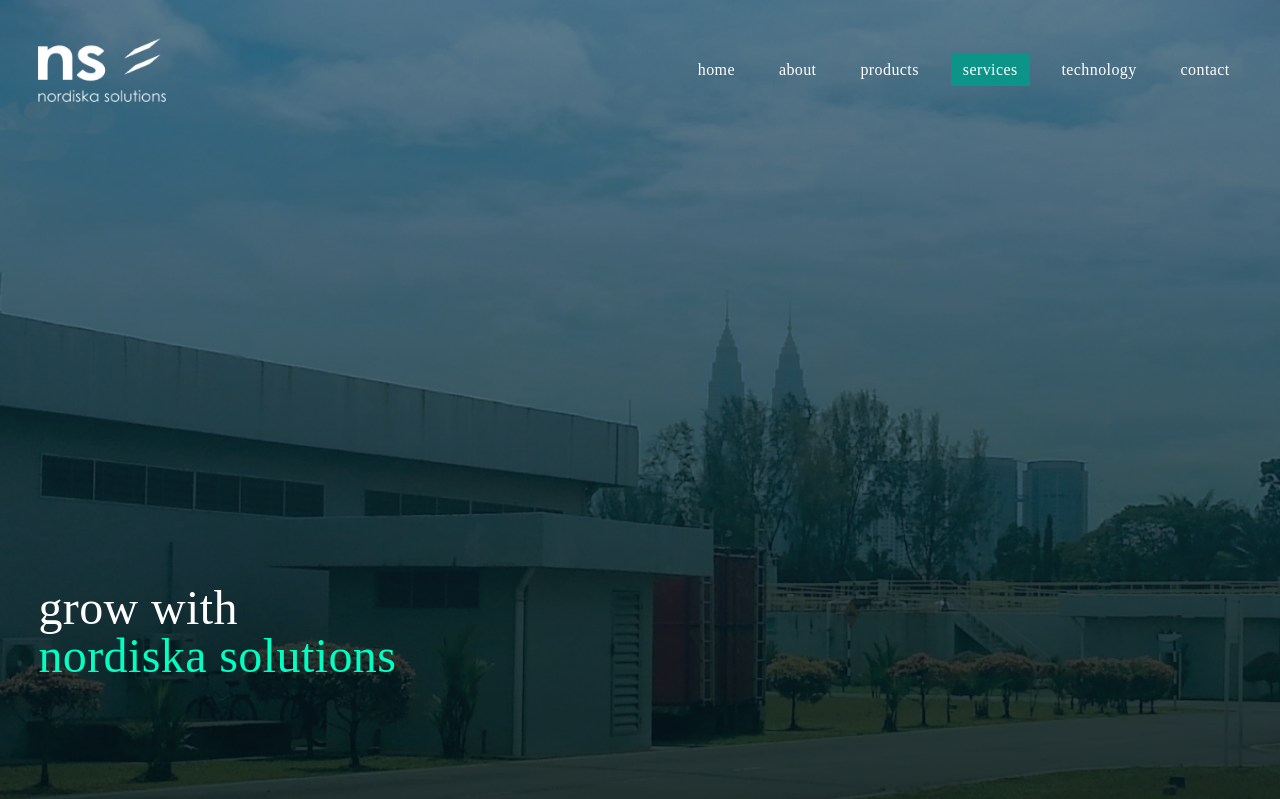
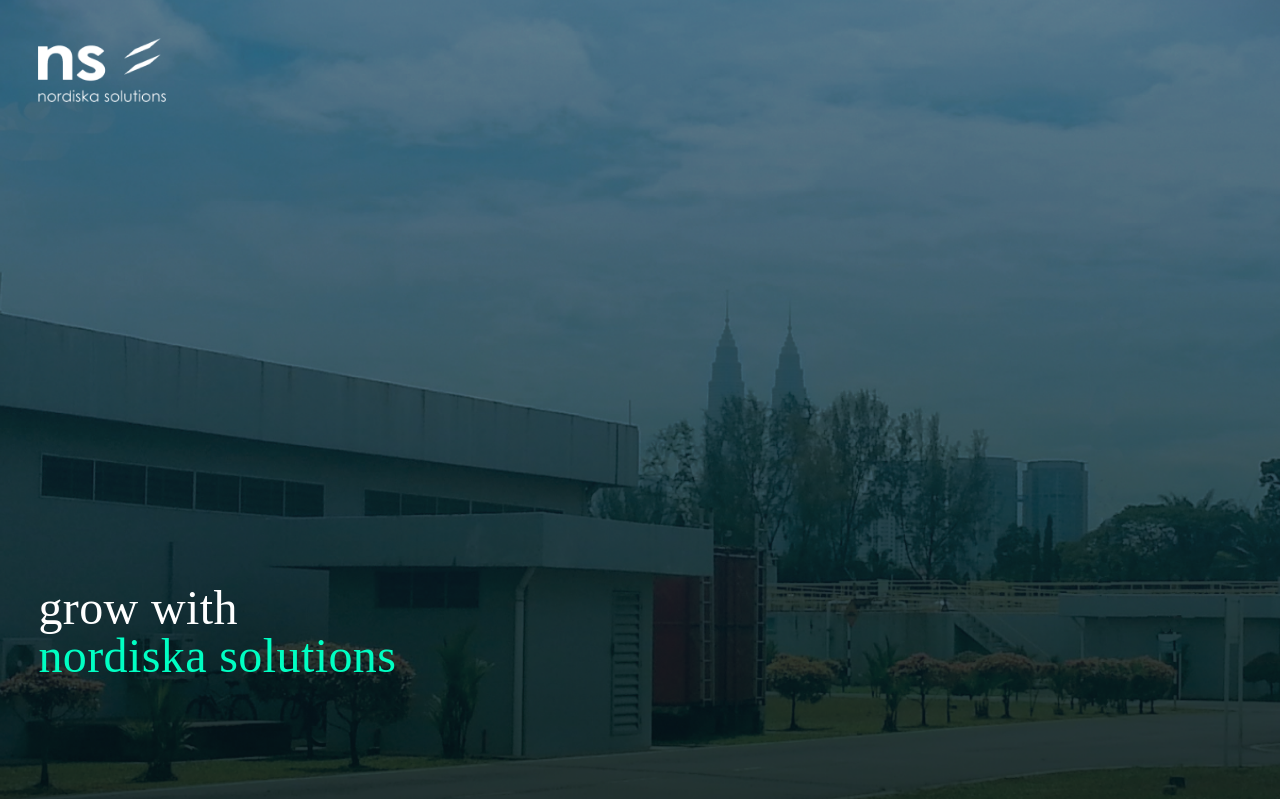
Before and after one commit to samithw/nordiska-vite-react-ts-v2, a React (Vite) app: page /services in a window 1280 px wide. Shown: the top 799 px of the page. Built offline with nearby package versions, Linux system fonts and the light colour scheme; a web font is replaced by a local one.

Commit message:
mobile nav show / hide

```diff
--- a/src/components/Navbar.tsx
+++ b/src/components/Navbar.tsx
@@ -1,15 +1,22 @@
-import React from 'react'
+import React, { MouseEventHandler, useRef, useState } from 'react'
 import { NavLink } from 'react-router-dom'
 
 type Props = {}
 
 const Navbar = (props: Props) => {
+
+  const [menuStatus, setMenuStatus] = useState(false)
+  const mainNav = useRef(null)
+
+  const handleCLick = (event: React.MouseEvent<HTMLButtonElement>) => {
+    setMenuStatus(!menuStatus)
+  }
+
   return (
     <nav>
       <ul
         id="mainNav"
-        className="hidden fixed right-0 top-0 h-screen w-1/2 z-10 font-zen text-2xl bg-slate-700 bg-opacity-90
-         md:relative md:flex md:flex-row md:w-auto md:h-auto md:bg-transparent md:space-x-0 lg:space-x-5  md:top-0 md:text-white lg:text-base md:text-sm"
+        className={!menuStatus ? "hidden " : null +' fixed right-0 top-0 h-screen w-1/2 z-10 font-zen text-2xl bg-slate-700 bg-opacity-90 md:relative md:flex md:flex-row md:w-auto md:h-auto md:bg-transparent md:space-x-0 lg:space-x-5  md:top-0 md:text-white lg:text-base md:text-sm'}
       >
         <li className="nav-item">
           <NavLink to="/"><span>home</span></NavLink>
@@ -30,7 +37,7 @@
           <a href="#"><span>contact</span></a>
         </li>
       </ul>
-      <button className="md:hidden" id="mobileNavBtn">
+      <button onClick={handleCLick} className="md:hidden" id="mobileNavBtn">
         <svg
           xmlns="http://www.w3.org/2000/svg"
           className="h-8 w-8 text-white"
```
